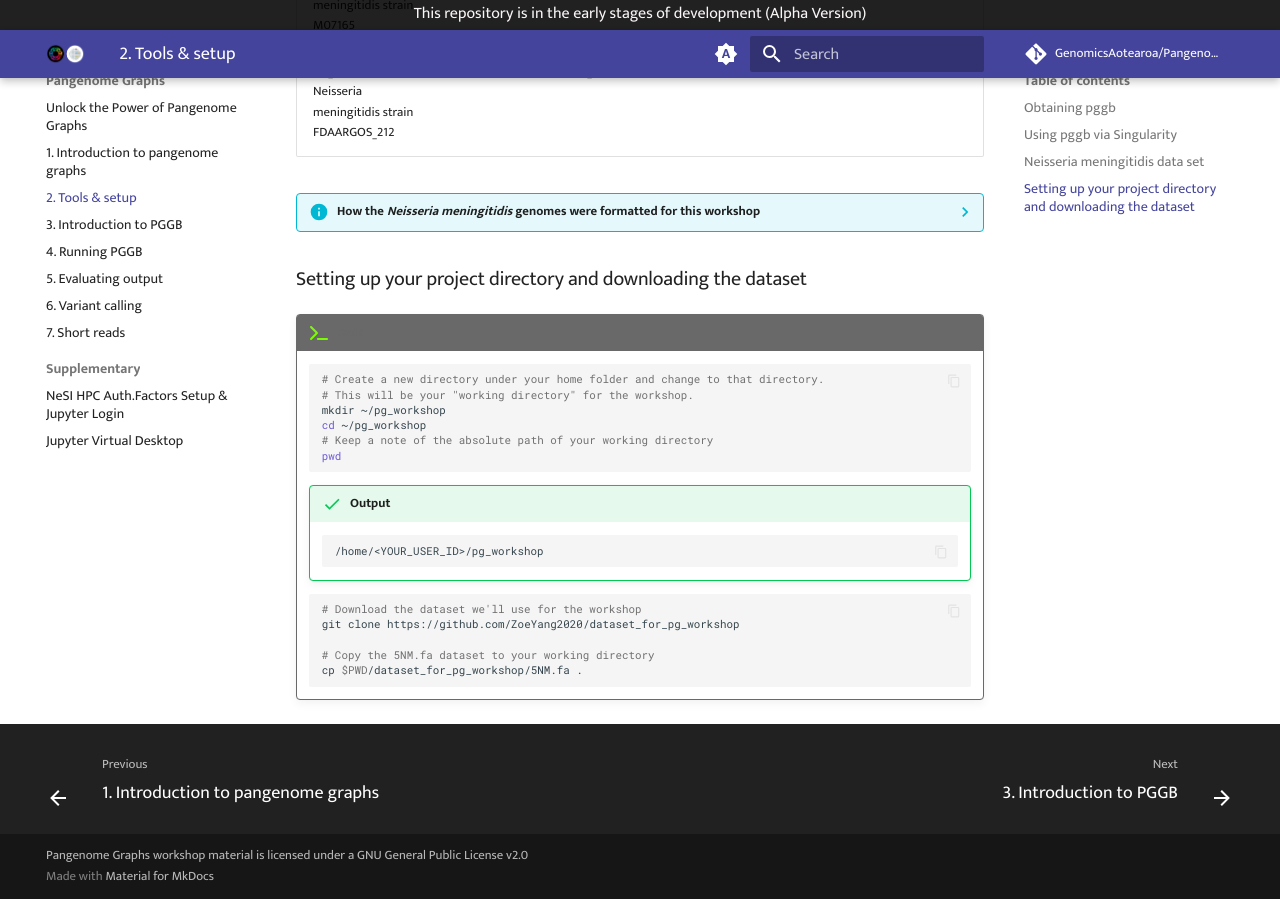
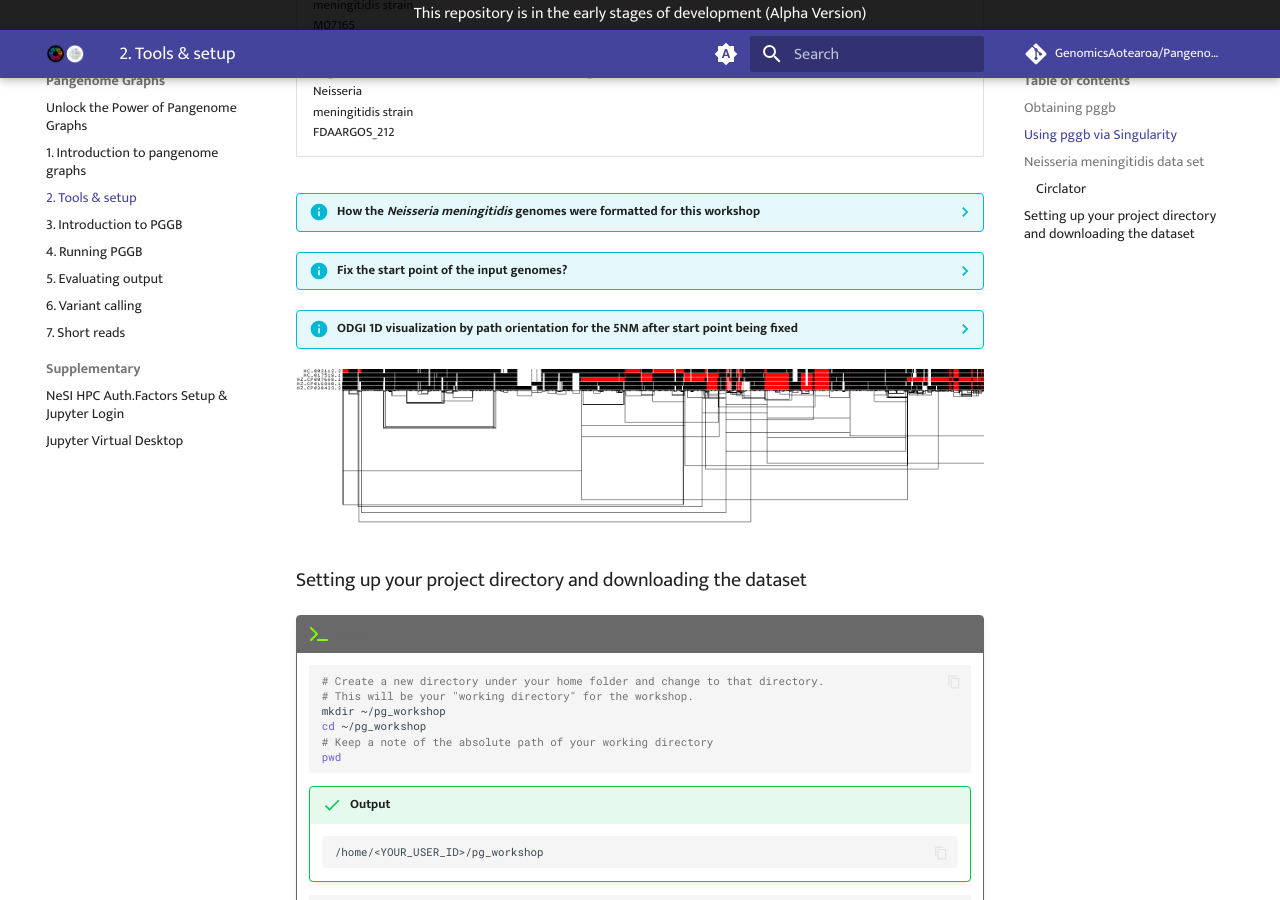
Before and after one commit to GenomicsAotearoa/Pangenome-Graphs-Workshop, an MkDocs documentation site: the page built from docs/2_Tools_and_setup.md, in a window 1280 px wide and 900 px high, scrolled down 1629 px. Built offline with MkDocs 1.6.1 and Material for MkDocs 9.7.7, drawn with Linux system fonts in a browser that asks for light colours; comment, search, counter and statistics services are not loaded; some of the changed lines change nothing that is shown.

Commit message:
Update 2_Tools_and_setup.md

````diff
--- a/docs/2_Tools_and_setup.md
+++ b/docs/2_Tools_and_setup.md
@@ -66,6 +66,7 @@
 |NZ_CP007668.1 Neisseria meningitidis M0579  	| ASM102983v1|GCF_001029835.1		|B	|-	|ST-41/44	|
 |NZ_CP016880.1 Neisseria meningitidis strain M07165	| ASM170367v1	|GCF_001703675.1	|W	|11	|ST-11	|
 |NZ_CP020423.2 Neisseria meningitidis strain FDAARGOS_212	| ASM207367v2	|GCF_002073675.2	|C	|-	|ST16521	|
+
 
 ??? info "How the *Neisseria meningitidis* genomes were formatted for this workshop"
 
@@ -149,7 +150,40 @@
     ```
 
 
+??? info "Fix the start point of the input genomes?"
 
+    #### Circlator
+    **Bacterial genomes are typically circular, so establishing a fixed starting point for each input genome during pangenome graph construction could reduce unnecessary complexity within the graph. Once the genomes are aligned with the same starting point, we can build their index using samtools faidx and proceed with constructing the pangenome graph. I encourage you to experiment with this approach after this workshop to see how effectively it functions.**
+
+    let's fix the start for all genome using circlator, submit a slurm job. It takes less than one minute for each sample.
+    ```bash
+    #!/usr/bin/bash
+
+    #SBATCH --account       ga03793
+    #SBATCH --job-name      restart_fna
+    #SBATCH --cpus-per-task 8
+    #SBATCH --mem           4G
+    #SBATCH --time          1:00:00
+
+    module load Circlator/1.5.5-gimkl-2022a-Python-3.10.5
+
+    cd /home/zyang/pg_test
+    data=/home/zyang/pg_test/*.fna
+
+    for f in $data
+    do
+
+    x=$(basename $f .fna)
+    echo ${x}
+
+    circlator fixstart  ${x}.fna  ${x}.restart
+
+    done
+    ```
+
+
+??? info "ODGI 1D visualization by path orientation for the 5NM after start point being fixed"
+![ODGI 1D visualization by path orientation](theme_figures/ODGI-Path-Orientation-1D-5NMres.png)
 
 
 
````
